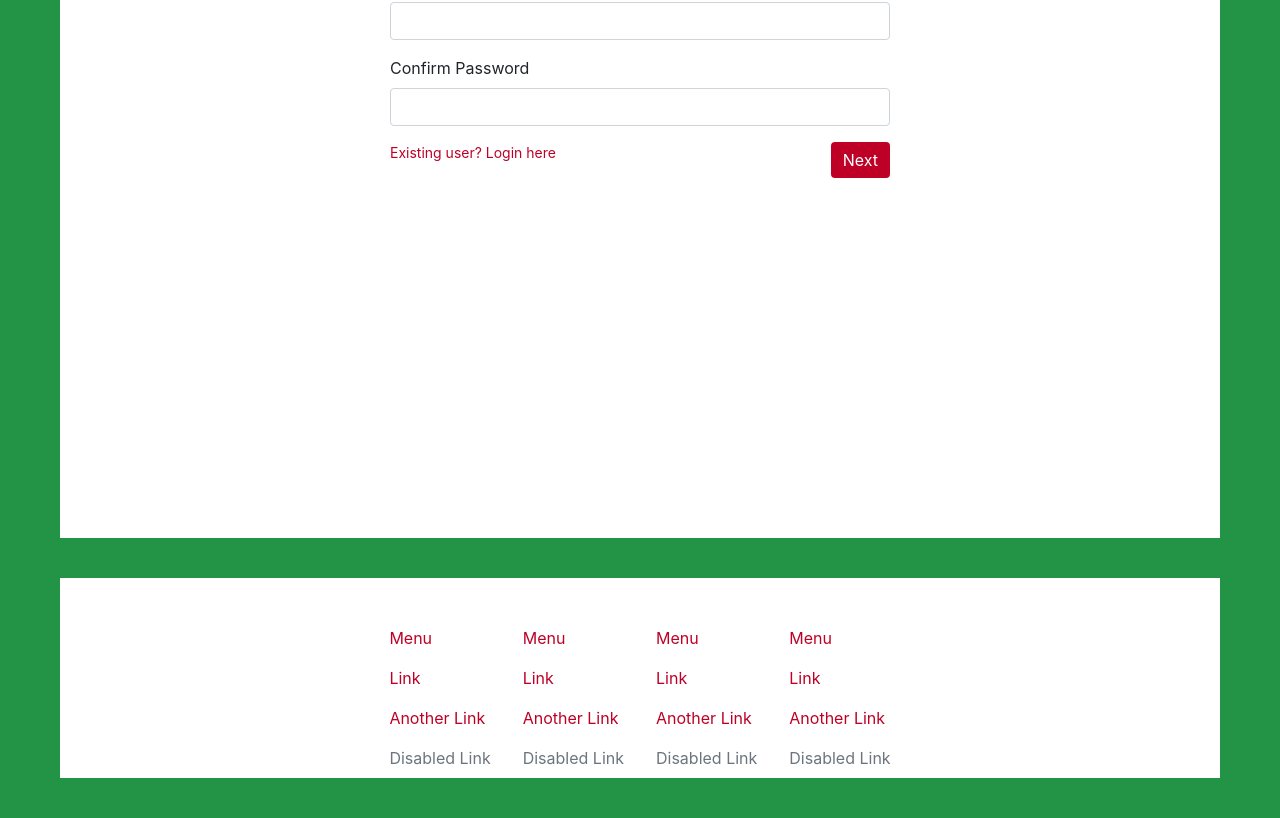
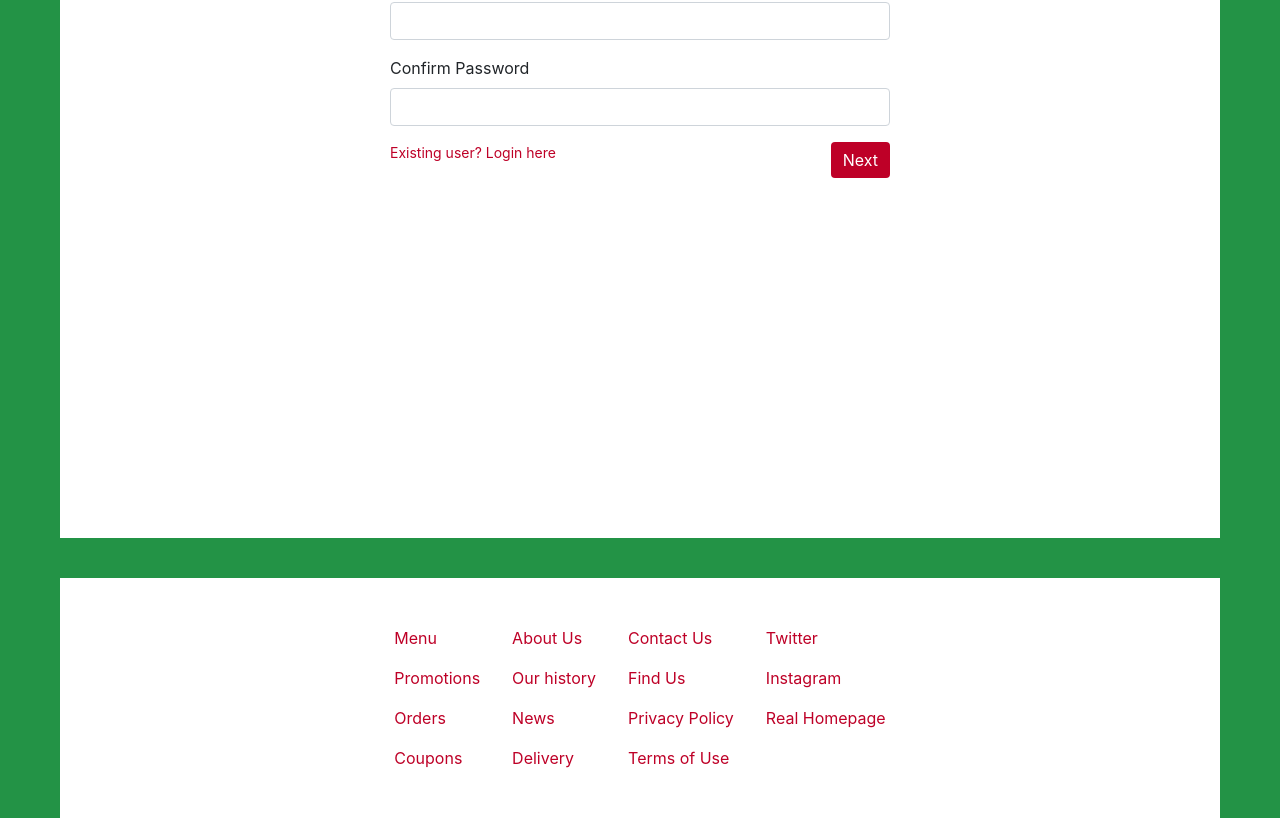
Before and after one commit to brayden-ooi/pizza-online-store, a React (Create React App) app in the folder pizza-fe/: page /register in a window 1280 px wide. Shown: the part 383-1201 px from the top of the page. Before the commit the page ends 1161 px from the top, so only its background shows below. Built offline with nearby package versions, Linux system fonts and the light colour scheme.

Commit message:
Revise footer

```diff
--- a/pizza-fe/src/App.js
+++ b/pizza-fe/src/App.js
@@ -10,6 +10,7 @@ import PrivateRoute from "./components/private-route/private-route.component";
 
 import MenuProvider from "./providers/menu/menu.provider";
 import { UserContext } from "./providers/user/user.provider";
+import ErrorContainer from './components/error-container/error-container.component';
 
 // import { getCSRFToken } from "./providers/user/user.utils";
 
@@ -69,6 +70,10 @@ function App() {
             >
               <OrderPage />
             </PrivateRoute>
+            <Route exact path="/about"><ErrorContainer /></Route>
+            <Route exact path="/contact"><ErrorContainer /></Route>
+            <Route exact path="/promo"><ErrorContainer /></Route>
+            <Route exact path="/delivery"><ErrorContainer /></Route>
           </Suspense>
         </ErrorBoundary>
       </Switch>
--- a/pizza-fe/src/components/footer/footer.component.jsx
+++ b/pizza-fe/src/components/footer/footer.component.jsx
@@ -6,13 +6,36 @@ import "./footer.styles.scss";
 
 
 const Footer = () => {
-  // TODO
-  const FooterDirectories = [1,2,3,4];
+  const FooterDirectories = [
+    [
+      ["Menu", "/menu"],
+      ["Promotions", "/promo"],
+      ["Orders", "/order"],
+      ["Coupons", "/promo"]
+    ],
+    [
+      ["About Us", "/about"],
+      ["Our history", "/about"],
+      ["News", "/about"],
+      ["Delivery", "/delivery"],
+    ],
+    [
+      ["Contact Us", "/contact"],
+      ["Find Us", "https://www.pinocchiospizza.net/directions.html"],
+      ["Privacy Policy", "/about"],
+      ["Terms of Use", "/about"]
+    ],
+    [
+      ["Twitter", "https://twitter.com/PinocchiosPizz"],
+      ["Instagram", "https://www.instagram.com/pinocchiospizza1"],
+      ["Real Homepage", "https://www.pinocchiospizza.net/index.html"]
+    ]
+  ];
 
   return (
     <footer>
       {
-        FooterDirectories.map(Directory => <NavList Directory />)
+        FooterDirectories.map(directory => <NavList directory={directory} />)
       }
     </footer>
   );
--- a/pizza-fe/src/components/footer/footer.styles.scss
+++ b/pizza-fe/src/components/footer/footer.styles.scss
@@ -2,7 +2,7 @@ footer {
   display: flex;
   justify-content: center;
   margin-top: 40px;
-  padding-top: 40px;
+  padding: 40px 0;
 }
 
 @media (max-width: 500px) {
--- a/pizza-fe/src/components/nav-list/nav-list.component.jsx
+++ b/pizza-fe/src/components/nav-list/nav-list.component.jsx
@@ -3,20 +3,15 @@ import React from "react";
 import { Nav, NavItem, NavLink } from 'reactstrap';
 
 
-const NavList = Directory => (
+const NavList = ({ directory }) => (
   <Nav vertical>
-    <NavItem>
-      <NavLink href="/menu">Menu</NavLink>
-    </NavItem>
-    <NavItem>
-      <NavLink href="#">Link</NavLink>
-    </NavItem>
-    <NavItem>
-      <NavLink href="#">Another Link</NavLink>
-    </NavItem>
-    <NavItem>
-      <NavLink disabled href="#">Disabled Link</NavLink>
-    </NavItem>
+    {
+      directory.map(([name, address], index) => (
+        <NavItem key={index}>
+          <NavLink href={ address }>{ name }</NavLink>
+        </NavItem>
+      ))
+    }
   </Nav>
 );
 
--- a/pizza-fe/src/pages/register/register-main/register-main.component.jsx
+++ b/pizza-fe/src/pages/register/register-main/register-main.component.jsx
@@ -98,7 +98,7 @@ const RegisterMain = ({ mainPage, validationStatus, formDispatch, setDetailEntry
         </FormInput>
 
         <div className="register-to">
-          <Link to="/login" className="register-to-signin">Existing user? Login here</Link>
+          <Link to="/signin" className="register-to-signin">Existing user? Login here</Link>
           <Button className="register-to-next">Next</Button>
         </div>
       </Form>
```
